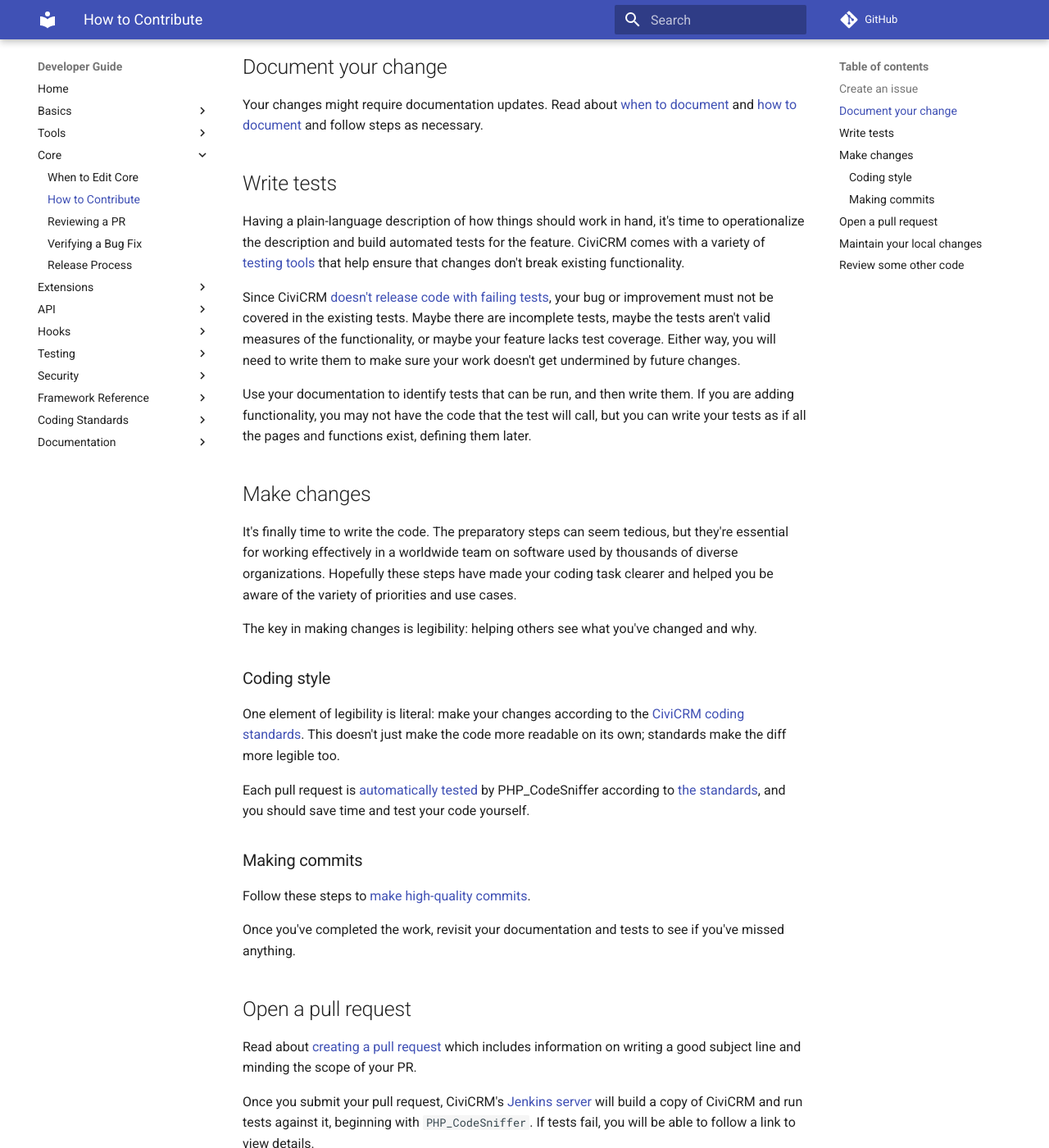
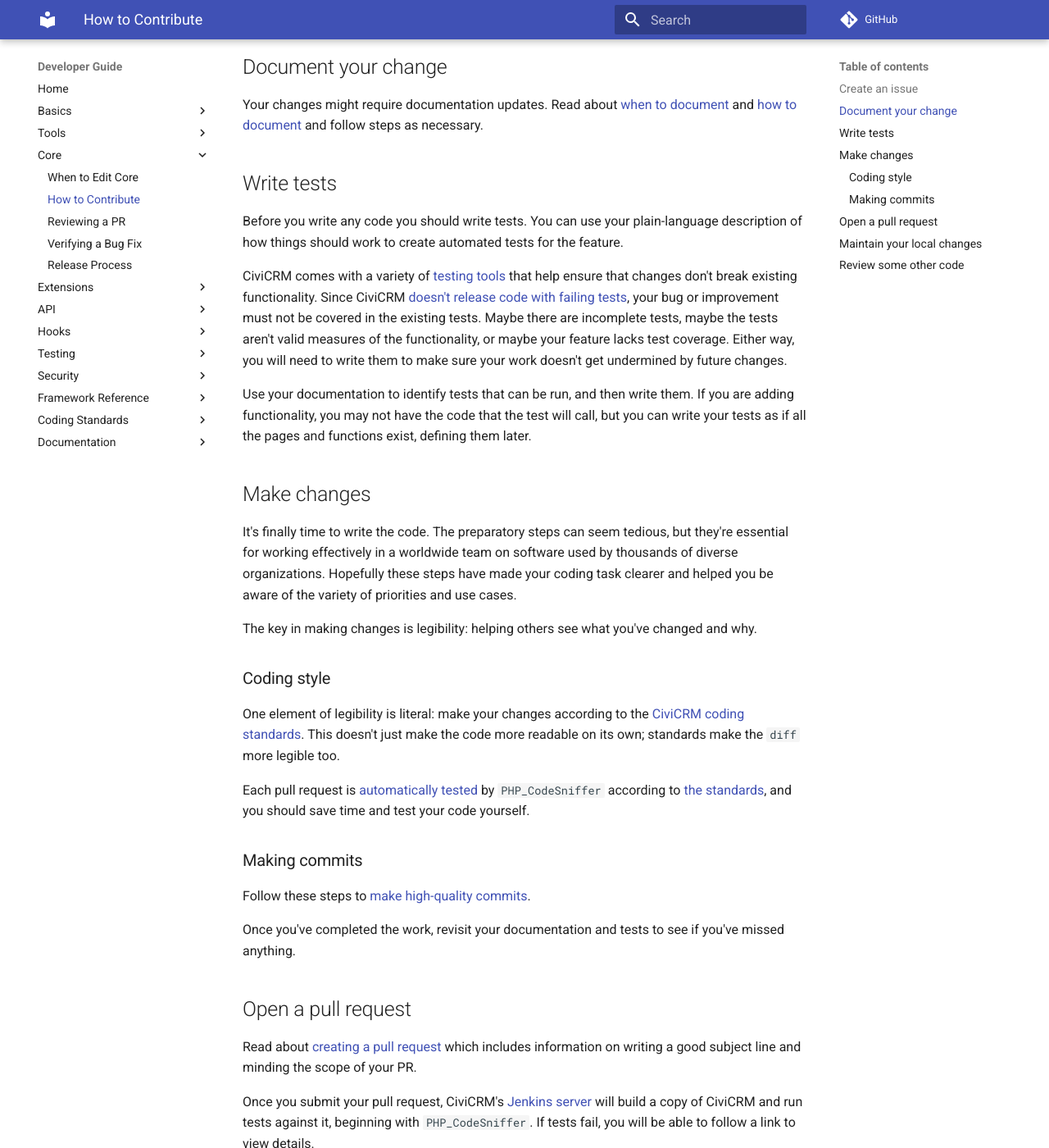
Before and after one commit to civicrm/civicrm-dev-docs, an MkDocs documentation site: the page built from docs/core/contributing.md, in a window 1280 px wide and 1400 px high, scrolled down 515 px. Shown: the whole window at 82% size. Built offline with MkDocs 1.6.1 and Material for MkDocs 9.7.7, drawn with Linux system fonts in a browser that asks for light colours; comment, search, counter and statistics services are not loaded; old or Windows-style settings are respelled for this version of MkDocs.

Commit message:
Simplify language to make meaning clearer

```diff
--- a/docs/core/contributing.md
+++ b/docs/core/contributing.md
@@ -19,9 +19,9 @@
 
 ## Write tests
 
-Having a plain-language description of how things should work in hand, it's time to operationalize the description and build automated tests for the feature.  CiviCRM comes with a variety of [testing tools](/testing/setup.md) that help ensure that changes don't break existing functionality.
+Before you write any code you should write tests. You can use your plain-language description of how things should work to create automated tests for the feature.
 
-Since CiviCRM [doesn't release code with failing tests](/tools/jenkins.md), your bug or improvement must not be covered in the existing tests.  Maybe there are incomplete tests, maybe the tests aren't valid measures of the functionality, or maybe your feature lacks test coverage.  Either way, you will need to write them to make sure your work doesn't get undermined by future changes.
+CiviCRM comes with a variety of [testing tools](/testing/setup.md) that help ensure that changes don't break existing functionality. Since CiviCRM [doesn't release code with failing tests](/tools/jenkins.md), your bug or improvement must not be covered in the existing tests.  Maybe there are incomplete tests, maybe the tests aren't valid measures of the functionality, or maybe your feature lacks test coverage.  Either way, you will need to write them to make sure your work doesn't get undermined by future changes.
 
 Use your documentation to identify tests that can be run, and then write them.  If you are adding functionality, you may not have the code that the test will call, but you can write your tests as if all the pages and functions exist, defining them later.
 
@@ -33,9 +33,9 @@
 
 ### Coding style
 
-One element of legibility is literal: make your changes according to the [CiviCRM coding standards](/standards/index.md).  This doesn't just make the code more readable on its own; standards make the diff more legible too.
+One element of legibility is literal: make your changes according to the [CiviCRM coding standards](/standards/index.md).  This doesn't just make the code more readable on its own; standards make the `diff` more legible too.
 
-Each pull request is [automatically tested](/tools/jenkins.md) by PHP_CodeSniffer according to [the standards](https://github.com/civicrm/coder), and you should save time and test your code yourself.
+Each pull request is [automatically tested](/tools/jenkins.md) by `PHP_CodeSniffer` according to [the standards](https://github.com/civicrm/coder), and you should save time and test your code yourself.
 
 ### Making commits
 
```
